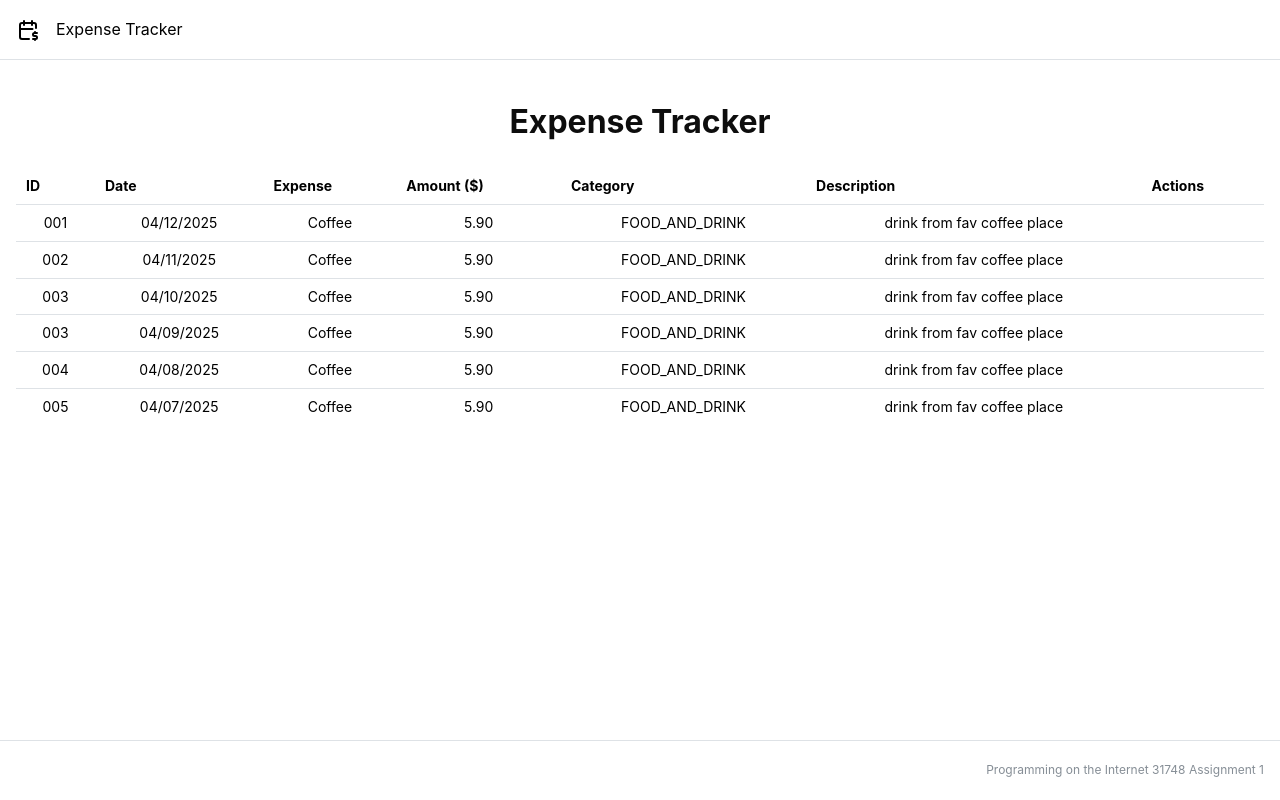
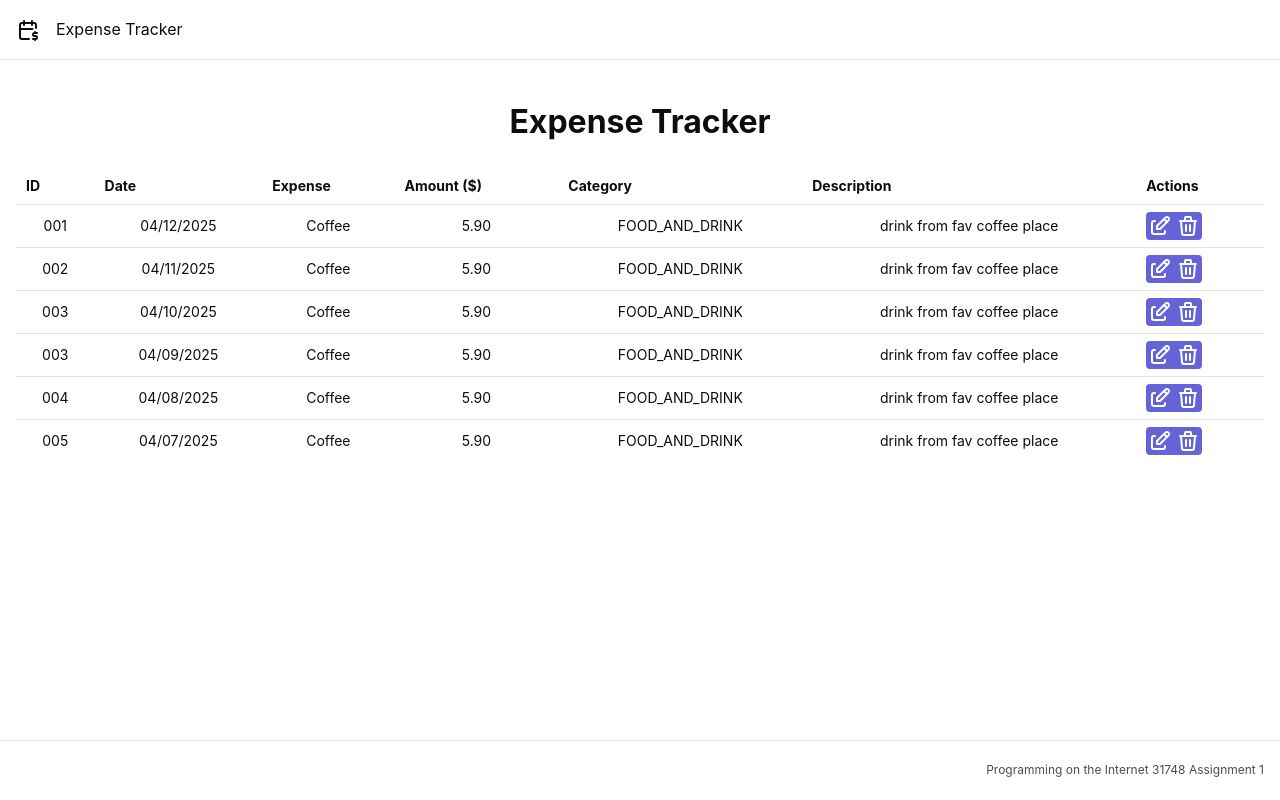
Before and after one commit to sazzh/expense-tracker-31748, a React (Vite) app in the folder frontend/: page / in a window 1280 px wide. Built offline with nearby package versions, Linux system fonts and the light colour scheme.

Commit message:
Try setup mantine colours setup index.css first for some reason so tried to transfer main variables into mantine theme.ts so colours are automatically applied/easy to apply across components.

```diff
--- a/frontend/src/App.tsx
+++ b/frontend/src/App.tsx
@@ -1,12 +1,12 @@
 import '@mantine/core/styles.css';
 
 import { MantineProvider } from '@mantine/core';
-import { theme } from './theme';
+import { cssVariablesResolver, theme } from './theme';
 import { Router } from './Router';
 
 export default function App() {
   return (
-    <MantineProvider theme={theme}>
+    <MantineProvider theme={theme} cssVariablesResolver={cssVariablesResolver} defaultColorScheme='light'>
       <Router />
     </MantineProvider>
   )
--- a/frontend/src/components/ExpenseTable.tsx
+++ b/frontend/src/components/ExpenseTable.tsx
@@ -1,5 +1,6 @@
-import { Table } from "@mantine/core";
+import { ActionIcon, Table } from "@mantine/core";
 import type { Expense } from "../types/Expense";
+import { IconEdit, IconTrash } from '@tabler/icons-react'
 
 type ExpenseTableProps = {
   data: Expense[],
@@ -28,6 +29,16 @@ export default function ExpenseTable(props: ExpenseTableProps) {
             <Table.Td>{(row.amount / 10).toFixed(2)}</Table.Td>
             <Table.Td>{row.category}</Table.Td>
             <Table.Td>{row.description}</Table.Td>
+            <Table.Td>
+              <ActionIcon.Group>
+                <ActionIcon>
+                  <IconEdit />
+                </ActionIcon>
+                <ActionIcon>
+                  <IconTrash />
+                </ActionIcon>
+              </ActionIcon.Group>
+            </Table.Td>
           </Table.Tr>
         )}
       </Table.Tbody>
--- a/frontend/src/index.css
+++ b/frontend/src/index.css
@@ -7,7 +7,7 @@
   --border: hsl(0 0% 50%);
   --primary: hsl(240 100% 90%);
   --secondary: hsl(240 100% 98%);
-  --danger: hsl(360 100% 60%);
+  --danger: hsl(360 100% 40%);
   --warning: hsl(55 100% 60%);
   --success: hsl(98 100% 60%);
   --info: hsl(200 100% 60%);
@@ -26,7 +26,7 @@
   box-sizing: border-box;
 }
 
-body.dark {
+[data-mantine-color-scheme="dark"] {
   --bg-dark: hsl(0 0% 0%);
   --bg: hsl(0 0% 5%);
   --bg-light: hsl(0 0% 10%);
@@ -54,16 +54,6 @@ h2 {
   color: var(--text);
 }
 
-button {
-  background: var(--primary);
-  padding: 0.5rem 1rem 0.7rem 1rem;
-  color: var(--text);
-  font-weight: 700;
-  border-radius: 0.5rem;
-  margin-top: 1.5rem;
-  border: none;
-}
-
 #testdiv {
   background: var(--gradient);
   padding: 1.5rem;
--- a/frontend/src/theme.ts
+++ b/frontend/src/theme.ts
@@ -1,6 +1,51 @@
-import { createTheme } from "@mantine/core";
+import { colorsTuple, createTheme, type CSSVariablesResolver } from "@mantine/core";
 
 export const theme = createTheme({
-    // primaryColor: 'var(--primary)',
-    primaryColor: 'blue',
+    colors: {
+        primary: [
+            'hsl(240 100% 97%)',
+            'hsl(240 100% 94%)',
+            'hsl(240 100% 90%)',
+            'hsl(240 90% 84%)',
+            'hsl(240 80% 78%)',
+            'hsl(240 70% 72%)',
+            'hsl(240 60% 62%)', // main
+            'hsl(240 60% 60%)',
+            'hsl(240 60% 50%)',
+            'hsl(240 60% 40%)',
+          ],
+        success: colorsTuple(Array.from({ length: 10 }, () => 'var(--success)')),
+        danger: colorsTuple(Array.from({ length: 10 }, () => 'var(--danger)')),
+        warning: colorsTuple(Array.from({ length: 10 }, () => 'var(--warning)')),
+        info: colorsTuple(Array.from({ length: 10 }, () => 'var(--info)')),
+    },
+
+    primaryColor: 'primary',
+    other: {
+        bg: 'var(--bg)',
+        bgLight: 'var(--bg-light)',
+        bgDark: 'var(--bg-dark)',
+        text: 'var(--text)',
+        textMuted: 'var(--text-muted)',
+        border: 'var(--border)',
+    },
+
+    autoContrast: true,
+    focusRing: 'auto',
+});
+
+export const cssVariablesResolver: CSSVariablesResolver = () => ({
+    variables: {},
+    light: {
+        '--mantine-color-body': 'var(--bg-light)',
+        '--mantine-color-text': 'var(--text)',
+        '--mantine-color-dimmed': 'var(--text-muted)',
+        '--mantine-color-default-border': 'var(--border)',
+    },
+    dark: {
+        '--mantine-color-body': 'var(--bg-light)',
+        '--mantine-color-text': 'var(--text)',
+        '--mantine-color-dimmed': 'var(--text-muted)',
+        '--mantine-color-default-border': 'var(--border)',
+    }
 })
```
